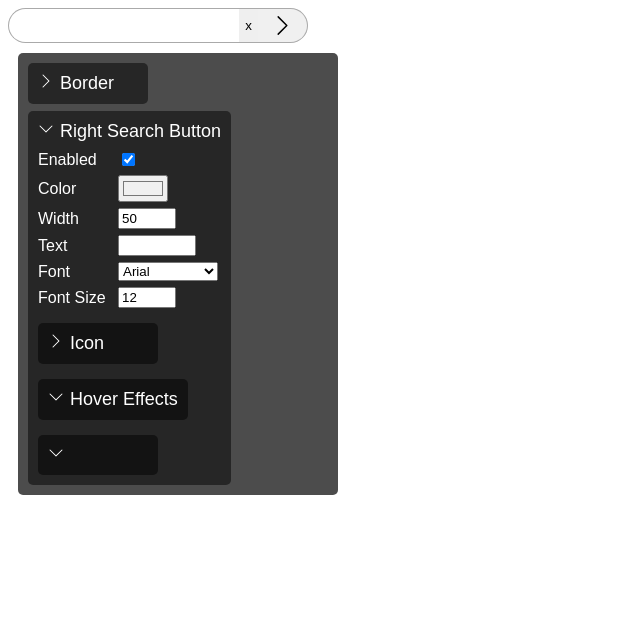
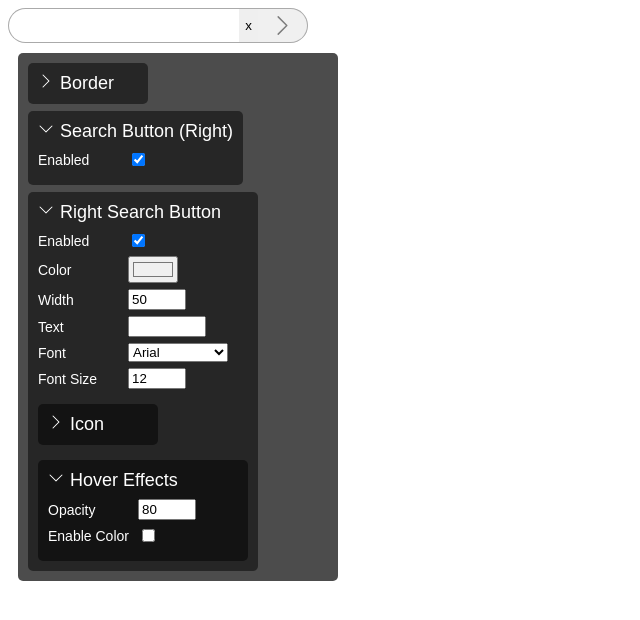
Before and after one commit to MitchCarothers/startspace-a3, a React (Create React App) app: page / in a window 1280 px wide. Shown: the top 620 px of the page, without its empty margins (0-640 px from the left). Built offline with nearby package versions, Linux system fonts and the light colour scheme.

Commit message:
Refactored UI Code and added UI components

```diff
--- a/src/Components/Searchbar/UI.js
+++ b/src/Components/Searchbar/UI.js
@@ -12,6 +12,7 @@ import { useState } from "react";
 import { BsChevronDown, BsChevronRight, BsSearch } from "react-icons/bs";
 import removeUnit from "../../Services/unitConverter";
 import Dropdown from "../UI/Dropdown";
+import Property from "../UI/Property";
 
 export default function UI({styles, setStyles, properties, setProperties}) {
   let [isBorderOpen, setIsBorderOpen] = useState(false);
@@ -96,13 +97,31 @@ export default function UI({styles, setStyles, properties, setProperties}) {
           </div>
         }
       </div>
-
+      <Dropdown
+        state={isRightSearchOpen}
+        setter={setIsRightSearchOpen}
+        label={"Search Button (Right)"}
+        content={
+          <>
+          <Property
+            label={"Enabled"}
+            type={"checkbox"}
+            value={properties.isRightSearchEnabled}
+            action={(e) => {
+              let result = {...properties};
+              result["isRightSearchEnabled"] = e.target.checked;
+              setProperties(result);
+            }}
+          />
+          </>
+        }
+      />
 
       {/* RIGHT SEARCH BUTTON */}
       <div className="dropdown">
         <div onClick={() => {toggle(isRightSearchOpen, setIsRightSearchOpen)}}>
           {chevrons(isRightSearchOpen)}
-          <span className="label" >Right Search Button</span>
+          <span className="label">Right Search Button</span>
         </div>
         {isRightSearchOpen &&
           <div className="propertyContainer">
@@ -200,56 +219,51 @@ export default function UI({styles, setStyles, properties, setProperties}) {
               />
             </div>
 
-
             {/* RIGHT SEARCH ICON */}
-            <div className="dropdown nested">
-              <div onClick={() => {toggle(isRightSearchIconOpen, setIsRightSearchIconOpen)}}>
-                {chevrons(isRightSearchIconOpen)}
-                <span className="label" >Icon</span>
-              </div>
-              {isRightSearchIconOpen &&
-              <div className="propertyContainer">
-                <div className="property">
-                  <span>Enabled</span>
-                  <input
-                    className="checkbox"
-                    type="checkbox"
-                    checked={properties["isRightSearchIconEnabled"]}
-                    onChange={(e) => {
+            <Dropdown
+              state={isRightSearchIconOpen}
+              setter={setIsRightSearchIconOpen}
+              label={"Icon"}
+              subclass={"nested"}
+              content={
+                <>
+                <Property
+                  label={"Enabled"}
+                  type={"checkbox"}
+                  value={properties["isRightSearchIconEnabled"]}
+                  action={(e) => {
                     let result = {...properties};
                     result["isRightSearchIconEnabled"] = e.target.checked;
                     setProperties(result);
                   }}
                 />
-                </div>
-                <div className="property">
-                  <span>Type</span>
-                  <select
-                    className="select"
+                <Property
+                  label={"Type"}
+                  type={"select"}
                   value={properties["rightSearchIcon"]}
-                    onChange={(e) => {
+                  action={(e) => {
                     let result = {...properties};
                     result["rightSearchIcon"] = e.target.value;
                     setProperties(result);
                   }}
-                  >
+                  options={
+                    <>
                     <option value="simple">Simple</option>
                     <option value="modern">Modern</option>
                     <option value="arrow">Arrow</option>
                     <option value="caret">Caret</option>
                     <option value="caret-solid">Caret Solid</option>
                     <option value="none">None</option>
-                  </select>
-                </div>
-                <div className="property">
-                  <span>Size</span>
-                  <input
-                    type="number"
-                    className="number"
-                    min="1"
-                    max="30"
+                    </>
+                  }
+                />
+                <Property
+                  label={"Size"}
+                  type={"number"}
                   value={properties["rightSearchIconSize"]}
-                    onChange={(e) => {
+                  min={"1"}
+                  max={"30"}
+                  action={(e) => {
                     let result = {...properties};
                     if(parseInt(e.target.value) >= parseInt(e.target.max)) {e.target.value = e.target.max};
                     if(parseInt(e.target.value) < parseInt(e.target.min)) {e.target.value = e.target.min};
@@ -257,34 +271,72 @@ export default function UI({styles, setStyles, properties, setProperties}) {
                     setProperties(result);
                   }}
                 />
-                </div>
-                <div className="property">
-                  <span>Color</span>
-                  <input
-                    type="color"
-                    className="color"
+                <Property
+                  label={"Color"}
+                  type={"color"}
                   value={properties["rightSearchIconColor"]}
-                    onChange={(e) => {
+                  action={(e) => {
                     let result = {...properties};
                     result["rightSearchIconColor"] = e.target.value;
                     setProperties(result);
                   }}
                 />
-                </div>
-
-              </div>
+                </>
               }
-            </div>
-
+            />
 
             {/* RIGHT SEARCH HOVER EFFECTS */}
-            <div className="dropdown nested">
-              <div onClick={() => {toggle(isRightSearchHoverOpen, setIsRightSearchHoverOpen)}}>
-                  {chevrons(isRightSearchHoverOpen)}
-                  <span className="label">Hover Effects</span>
-              </div>
-            </div>
-            <Dropdown state={isRightSearchHoverOpen} setter={setIsRightSearchHoverOpen}/>
+            <Dropdown
+              state={isRightSearchHoverOpen}
+              setter={setIsRightSearchHoverOpen}
+              label={"Hover Effects"}
+              subclass={"nested"}
+              content={
+                <>
+                <Property
+                  label={"Opacity"}
+                  type={"number"}
+                  value={removeUnit(styles[".searchButtonRight:hover"]["opacity"])}
+                  min={"0"}
+                  max={"100"}
+                  action={(e)=> {
+                    let result = {...styles};
+                    if(parseInt(e.target.value) >= parseInt(e.target.max)) {e.target.value = e.target.max};
+                    if(parseInt(e.target.value) < parseInt(e.target.min)) {e.target.value = e.target.min};
+                    result[".searchButtonRight:hover"]["opacity"] = `${e.target.value}%`;
+                    setStyles(result);
+                  }}
+                />
+                <Property
+                  label={"Enable Color"}
+                  type={"checkbox"}
+                  value={properties["isRightSearchHoverColor"]}
+                  action={(e) => {
+                    if(e.target.checked === false) {
+                      let result = {...styles};
+                      result[".searchButtonRight:hover"]["background-color"] = result[".searchButtonRight"]["background-color"];
+                      setStyles(result);
+                    }
+                    let result = {...properties};
+                    result["isRightSearchHoverColor"] = e.target.checked;
+                    setProperties(result);
+                  }}
+                />
+                {properties.isRightSearchHoverColor &&
+                  <Property
+                    label={"Color"}
+                    type={"color"}
+                    value={styles[".searchButtonRight:hover"]["background-color"]}
+                    action={(e) => {
+                      let result = {...styles};
+                      result[".searchButtonRight:hover"]["background-color"] = e.target.value;
+                      setStyles(result);
+                    }}
+                  />
+                }
+                </>
+              }
+            />
           </div>
         }
       </div>
--- a/src/Components/Searchbar/properties.json
+++ b/src/Components/Searchbar/properties.json
@@ -3,6 +3,7 @@
     "rightSearchText": "",
     "rightSearchIcon": "modern",
     "rightSearchIconSize": "23",
-    "rightSearchIconColor": "#000000",
-    "isRightSearchIconEnabled": true
+    "rightSearchIconColor": "#7d7d7d",
+    "isRightSearchIconEnabled": true,
+    "isRightSearchHoverColor": false
 }
--- a/src/Components/Searchbar/styles.css
+++ b/src/Components/Searchbar/styles.css
@@ -31,10 +31,11 @@
 
 .property {
   display: grid;
-  grid-template-columns: 80px 100px;
+  grid-template-columns: 90px 100px;
   margin-bottom: 6px;
   min-width: 100px;
   align-items: center;
+  font-size: 14px;
 }
 
 .propertyContainer > :first-child {
--- a/src/Components/Searchbar/styles.json
+++ b/src/Components/Searchbar/styles.json
@@ -43,6 +43,7 @@
         "font-size": "12px"
     },
     ".searchButtonRight:hover": {
-        "opacity": "80%"
+        "opacity": "80%",
+        "background-color": ""
     }
 }
--- a/src/Components/UI/Dropdown.js
+++ b/src/Components/UI/Dropdown.js
@@ -1,6 +1,8 @@
+// Used for creating the customizations UI in each component
+
 import { BsChevronDown, BsChevronRight } from "react-icons/bs";
 
-export default function Dropdown({state, setter}) {
+export default function Dropdown({state, setter, label, content, subclass}) {
   let chevrons = (condition) => {
     if(condition) {
       return(<BsChevronDown />);
@@ -10,10 +12,17 @@ export default function Dropdown({state, setter}) {
   };
 
   return(
-    <div className="dropdown nested">
+    <div className={`dropdown ${subclass}`}>
       <div onClick={() => {setter(!state)}}>
         {chevrons(state)}
+        <span className="label">{label}</span>
       </div>
+      {
+        state &&
+        <div className="propertyContainer">
+          {content}
+        </div>
+      }
     </div>
   );
 };
--- /dev/null
+++ b/src/Components/UI/Property.js
@@ -0,0 +1,53 @@
+export default function Property({label, type, value, action, min, max, options}) {
+    if(type === "number") {
+        return(
+            <div className="property">
+                <span>{label}</span>
+                <input
+                    type={type}
+                    className={type}
+                    value={value}
+                    min={min}
+                    max={max}
+                    onChange={action}
+                />
+            </div>
+        );
+    } else if(type === "checkbox") {
+        return(
+            <div className="property">
+                <span>{label}</span>
+                <input
+                    type={type}
+                    className={type}
+                    checked={value}
+                    onChange={action}
+                />
+            </div>
+        );
+    } else if(type !== "select") {
+        return(
+            <div className="property">
+                <span>{label}</span>
+                <input
+                    type={type}
+                    className={type}
+                    value={value}
+                    onChange={action}
+                />
+            </div>
+        );
+    } else if(type === "select") {
+        return(
+            <div className="property">
+                <span>{label}</span>
+                <select
+                    value={value}
+                    onChange={action}
+                >
+                    {options}
+                </select>
+            </div>
+        );
+    }
+};
```
Lines whose indentation alone changed are shown as unchanged.
